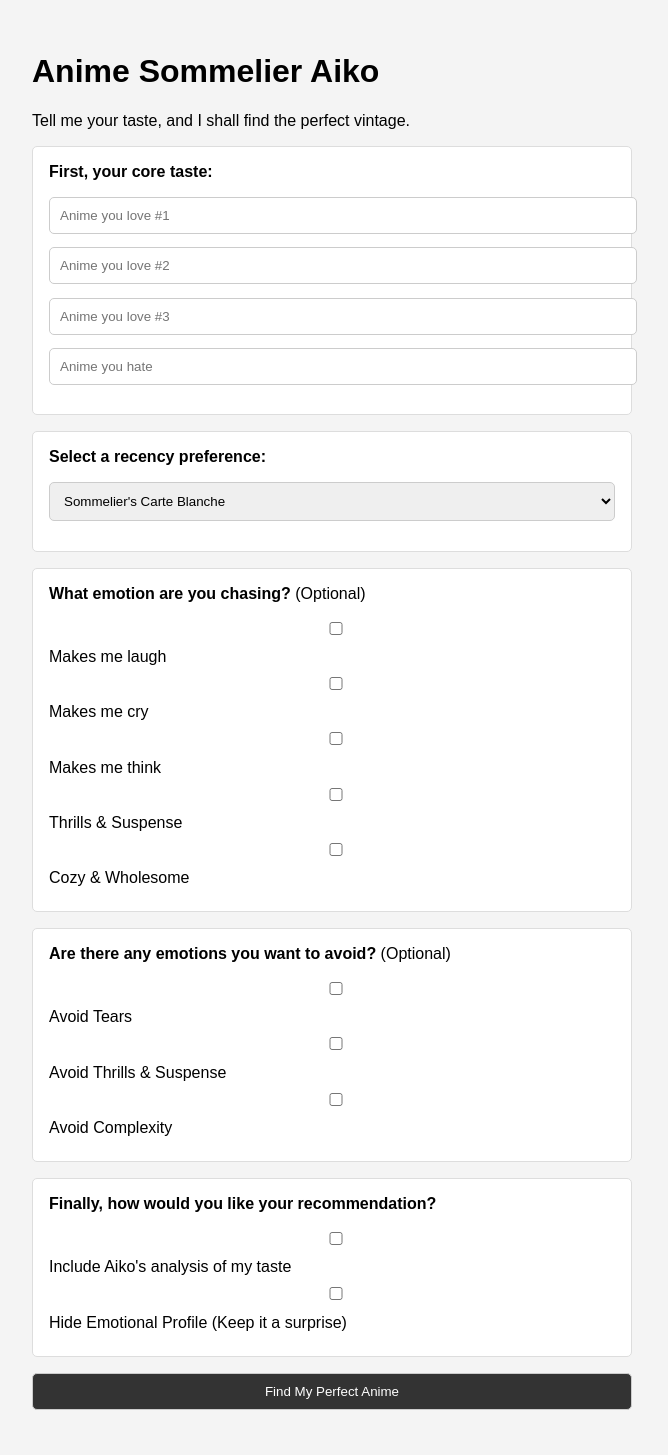
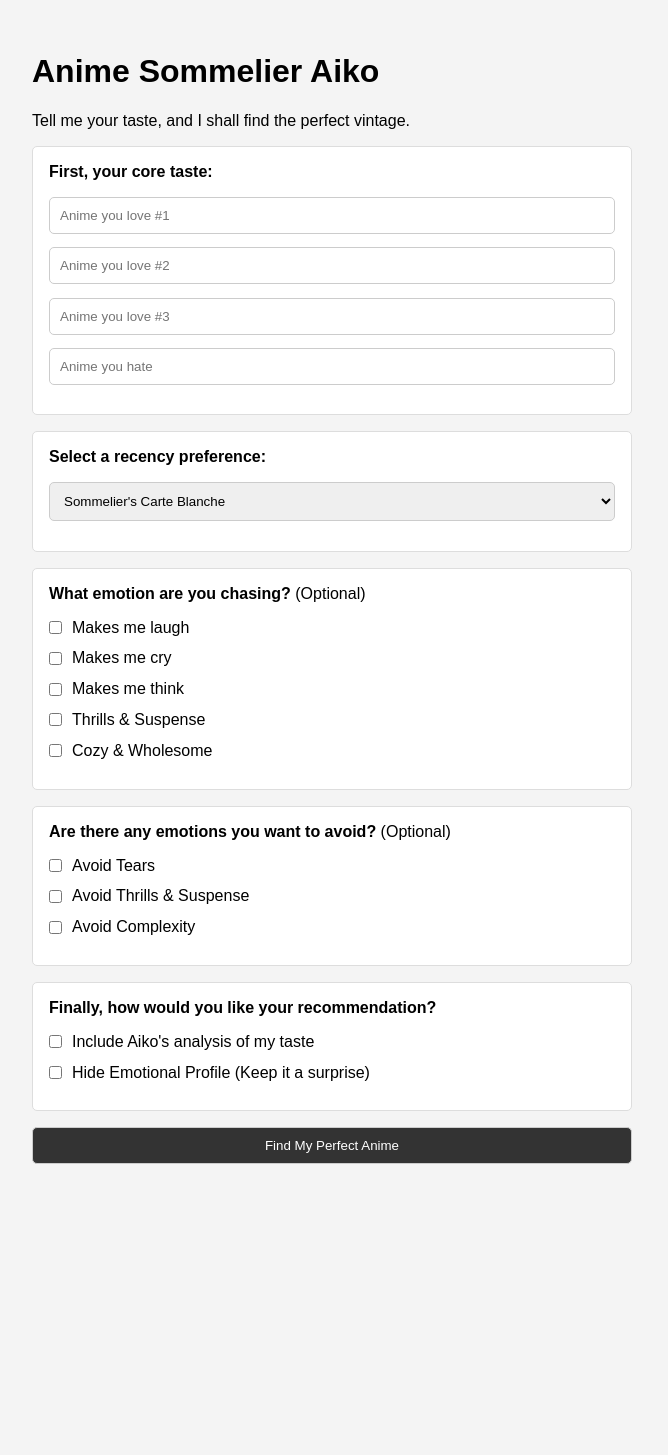
Before and after one commit to Sommeity/Coffee, a Flask app: page / in a window 1280 px wide. Shown: the whole page, without its empty margins (308-976 px from the left). After the commit the page ends 1164 px from the top, so only its background shows below. Run offline with Flask 3, Linux system fonts and the light colour scheme.

Commit message:
Fix: Render markdown correctly and align form checkboxes

```diff
--- a/main.py
+++ b/main.py
@@ -2,6 +2,7 @@ import os
 import google.generativeai as genai
 from flask import Flask, render_template, request
 from datetime import datetime
+import markdown
 
 app = Flask(__name__)
 
@@ -111,8 +112,13 @@ def recommend():
     generation_config = genai.types.GenerationConfig(temperature=0.7)
     response = chat.send_message(user_input, generation_config=generation_config)
 
+    # ---New: convert markdown to html---
+    raw_text_from_ai = response.text
+    #...and convert its Markdown formatting into proper HTML.
+    html_result = markdown.markdown(raw_text_from_ai)
+
     # Pass the formatted text result to the recommendation page
-    return render_template('recommendation.html', result=response.text)
+    return render_template('recommendation.html', result=html_result)
 
 if __name__ == '__main__':
     app.run(host='0.0.0.0', port=5000)
--- a/requirements.txt
+++ b/requirements.txt
@@ -1,3 +1,4 @@
        google-generativeai
        Flask
        gunicorn
+       Markdown
--- a/templates/index.html
+++ b/templates/index.html
@@ -3,13 +3,36 @@
 <head>
     <meta charset="UTF-8">
     <title>Anime Sommelier Aiko</title>
+    <!-- In templates/index.html, replace the old <style> block with this one -->
 <style>
     body { font-family: sans-serif; max-width: 600px; margin: auto; padding: 2em; background: #f4f4f4; }
-        input, select, button { width: 100%; padding: 10px; margin-bottom: 1em; border-radius: 5px; border: 1px solid #ccc; }
+
+    /* General style for most inputs */
+    input[type="text"], select, button {
+        width: 100%;
+        padding: 10px;
+        margin-bottom: 1em;
+        border-radius: 5px;
+        border: 1px solid #ccc;
+        box-sizing: border-box; /* Important for consistent sizing */
+    }
+
     button { background: #333; color: white; cursor: pointer; }
-        label { display: block; margin-bottom: 0.5em; } /* Added for better checkbox spacing */
+
     .option-group { margin-bottom: 1em; padding: 1em; border: 1px solid #ddd; border-radius: 5px; background: #fff; }
     .option-group p { margin-top: 0; }
+
+    /* --- FIX FOR CHECKBOXES --- */
+    label {
+        display: flex;         /* Use flexbox for alignment */
+        align-items: center;   /* Vertically align items in the middle */
+        margin-bottom: 0.8em;  /* Add space between each checkbox line */
+    }
+
+    input[type="checkbox"] {
+        width: auto;           /* Let checkbox have its natural width */
+        margin: 0 10px 0 0;  /* Remove bottom margin and add space to the right */
+    }
 </style>
 </head>
 <body>
```
Lines whose indentation alone changed are shown as unchanged.
